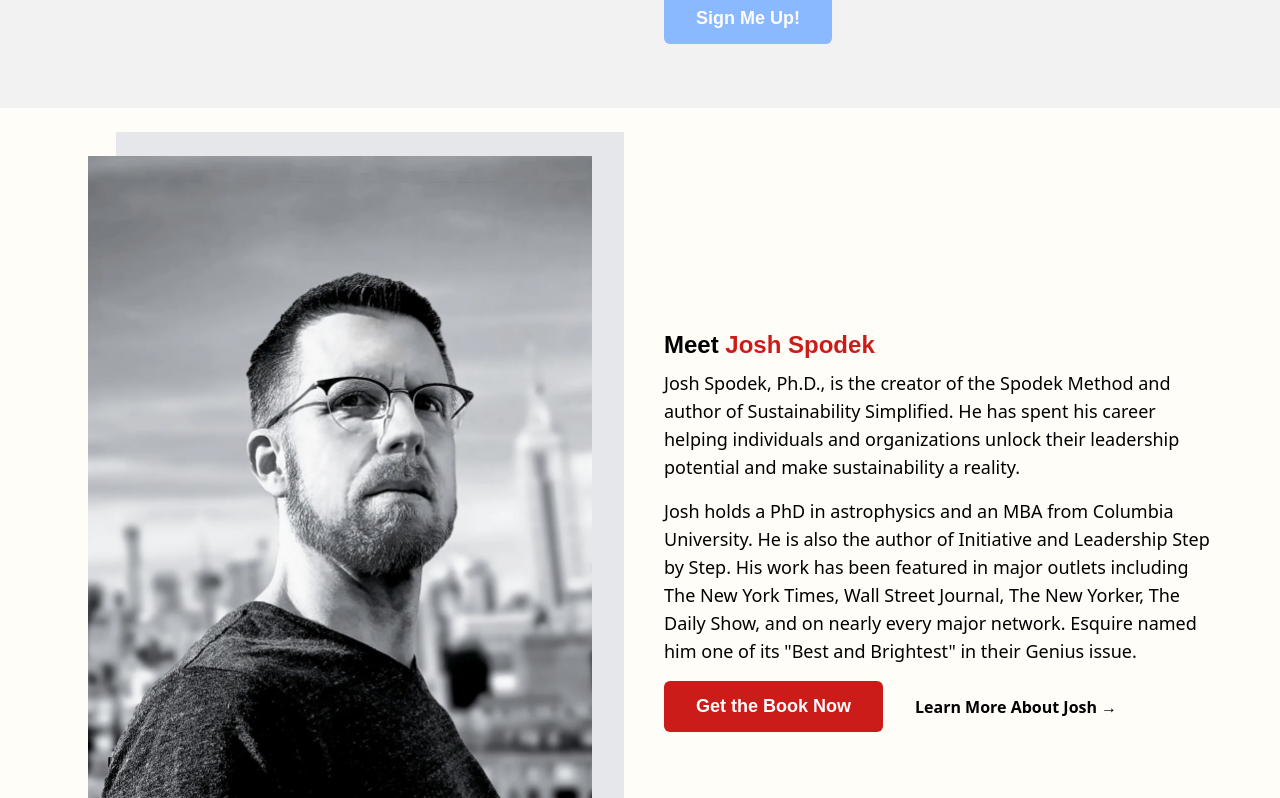
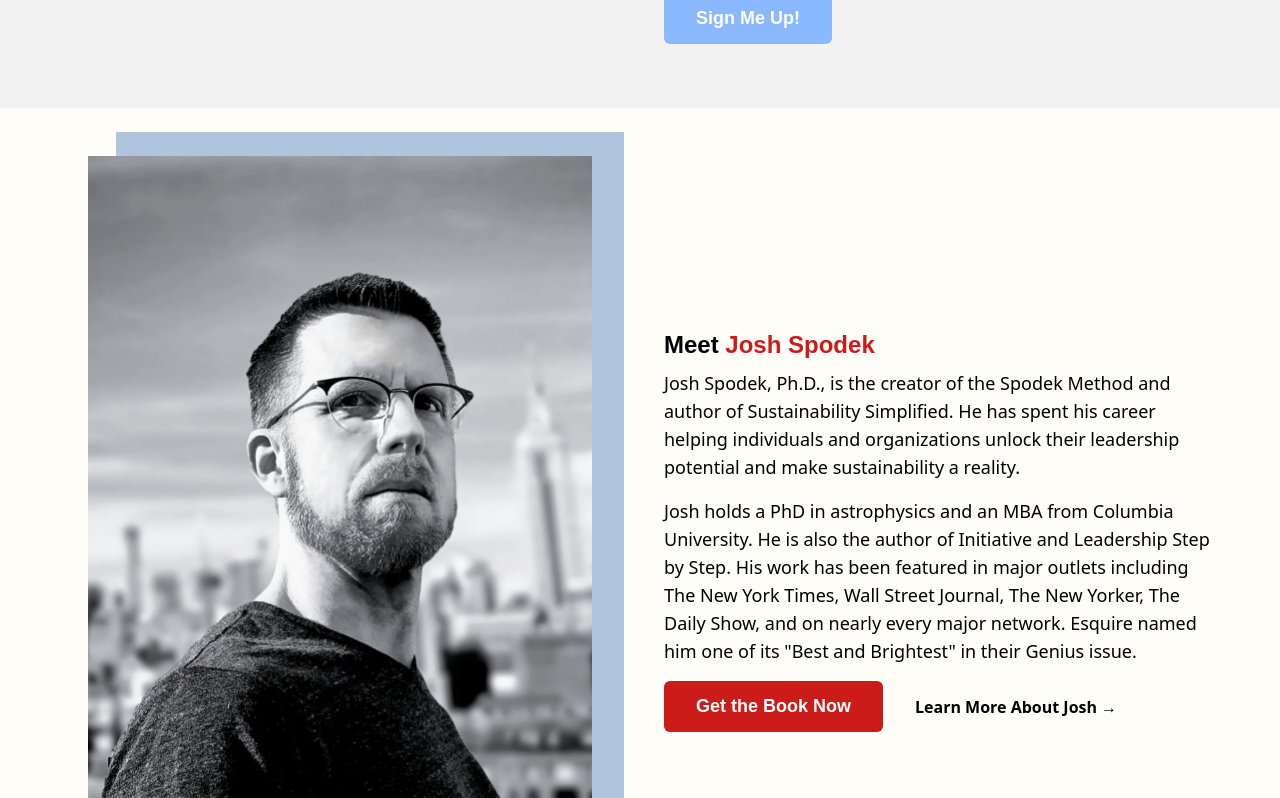
Before and after one commit to ViaSana/spodek-method-v1, a Next.js app: page / in a window 1280 px wide. Shown: the part 4942-5740 px from the top of the page. Built offline with nearby package versions, Linux system fonts and the light colour scheme; a web font is replaced by a local one.

Commit message:
Update Team_home.tsx

```diff
--- a/src/components/Team_home.tsx
+++ b/src/components/Team_home.tsx
@@ -18,7 +18,7 @@ export default function Team_home() {
         {teamMembers.map((member, index) => (
           <div key={index} className="grid md:grid-cols-2 gap-12 items-center">
             <div className="relative p-6">
-              <div className="bg-gray-200 absolute -top-[.05rem] -right-2 w-[92%] h-[90%] z-10" />
+              <div className="bg-brand-blue absolute -top-[.05rem] -right-2 w-[92%] h-[90%] z-10" />
               <Image
                 src={member.image}
                 alt={member.name}
```
